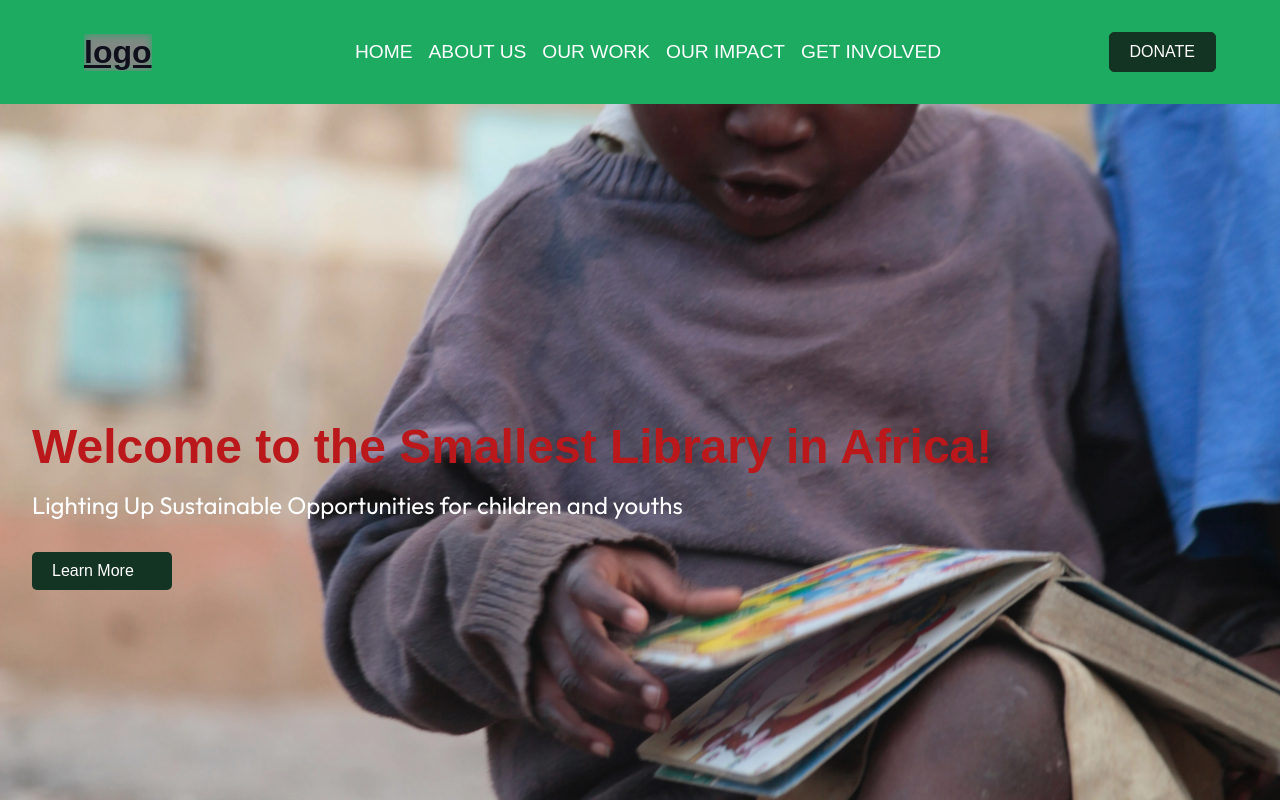
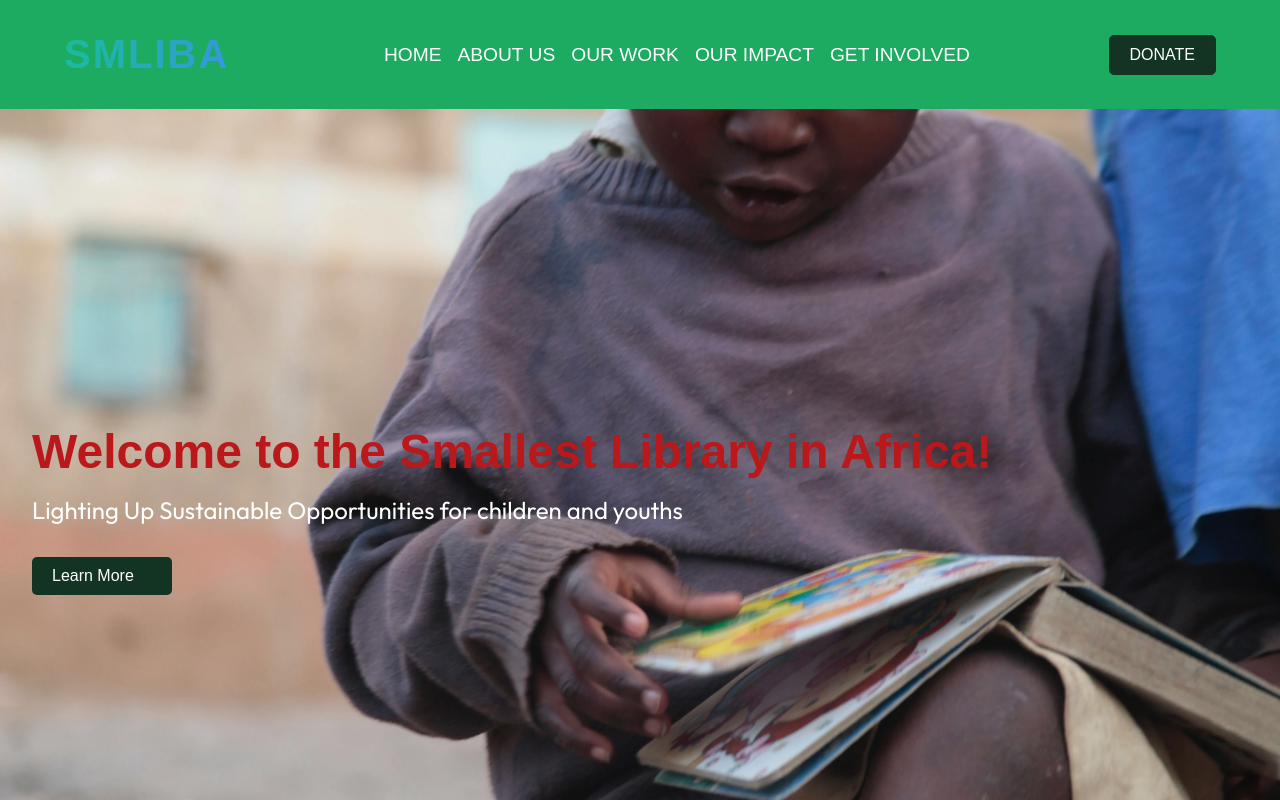
Before and after one commit to SoftNetinnovationlabs/smallestlibraryinafrica, a React (Vite) app in the folder frontend/: page / in a window 1280 px wide. Shown: the top 800 px of the page. Built offline with nearby package versions, Linux system fonts and the light colour scheme; a web font is replaced by a local one.

Commit message:
adss logo

```diff
--- a/frontend/src/components/Navbar/Navbar.css
+++ b/frontend/src/components/Navbar/Navbar.css
@@ -19,11 +19,26 @@ header{
     padding: 0 2rem;
     width: 100%;
 }
-.logo{
-    font-size: 2rem;
+.logo_2 {
+    font-family: 'Poppins', sans-serif;
+    font-size: 2.5rem;
     font-weight: 700;
-    color: var(--navbar-text-color);
-}
+    color: #2c3e50; /* Deep navy */
+    letter-spacing: 2px;
+    text-transform: uppercase;
+    background: linear-gradient(90deg, #1abc9c, #3498db);
+    -webkit-background-clip: text;
+    background-clip: text;
+    -webkit-text-fill-color: transparent;
+    animation: fadeIn 1s ease-in-out;
+    user-select: none;
+  }
+
+  @keyframes fadeIn {
+    from { opacity: 0; transform: translateY(-10px); }
+    to { opacity: 1; transform: translateY(0); }
+  }
+
 .navbar{
     display: flex;
     gap: 1rem;
--- a/frontend/src/components/Navbar/Navbar.jsx
+++ b/frontend/src/components/Navbar/Navbar.jsx
@@ -12,7 +12,7 @@ function Navbar() {
   return (
     <header>
       <div className="header_container">
-        <div className="logo"><Link to={'/'}>logo</Link></div>
+        <div className="logo_2"><Link  to={'/'}> SmLibA</Link></div>
 
         <nav className={`navbar ${isOpen ? "open" : ""}`}>
           {isOpen && (
```
